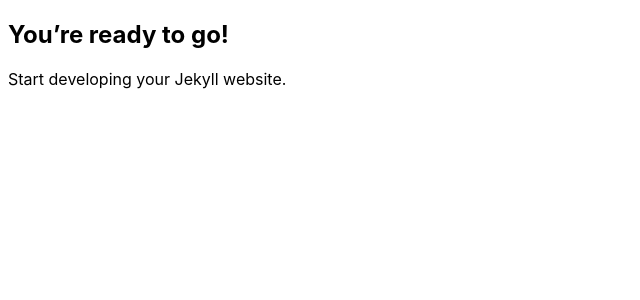
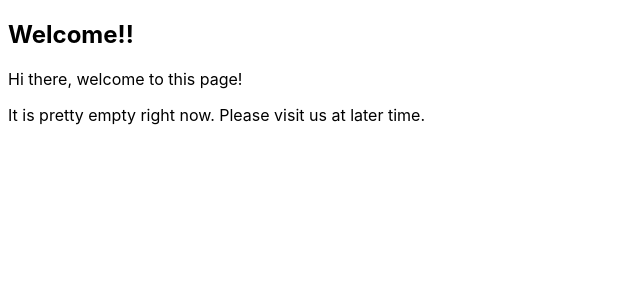
Before and after one commit to pramod493/pramod493.github.io, a Jekyll site: the page built from index.md, in a window 1280 px wide. Shown: the top 300 px of the page, without its empty margins (0-640 px from the left). Built offline with Jekyll 4.4.1, drawn with Linux system fonts in a browser that asks for light colours.

Commit message:
Change welcome message

```diff
--- a/_config.yml
+++ b/_config.yml
@@ -1,3 +1,4 @@
 url: "" # the base hostname & protocol for your site, e.g. http://example.com
 baseurl: "" # the subpath of your site, e.g. /blog
-title: "" # the name of your site, e.g. ACME Corp.
+title: "Pramod's corner of the web" # the name of your site, e.g. ACME Corp.
+description: ""
--- a/index.md
+++ b/index.md
@@ -3,6 +3,8 @@ layout: default
 title: "Happy Jekylling!"
 ---
 
-## You're ready to go!
+## Welcome!!
 
-Start developing your Jekyll website.
+Hi there, welcome to this page!
+
+It is pretty empty right now. Please visit us at later time.
```
